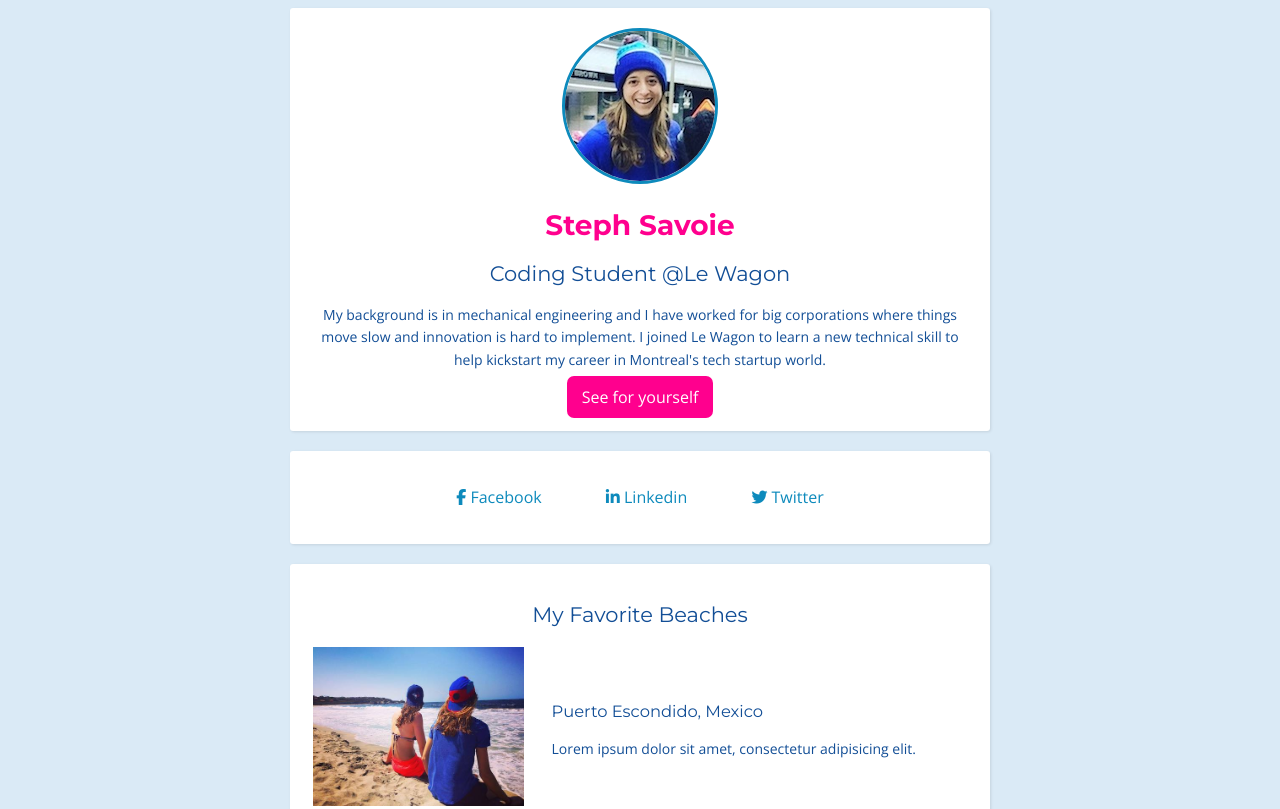
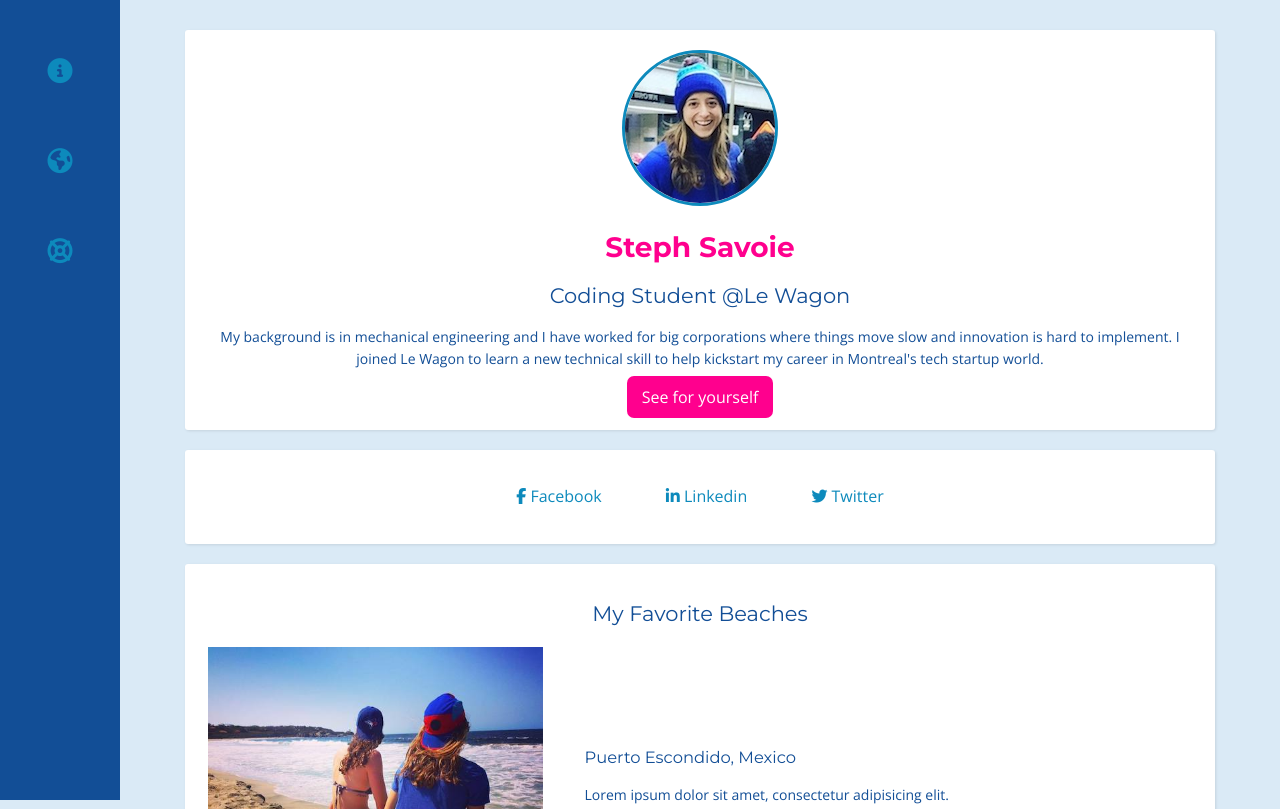
Before and after one commit to ssavoie4/profile, a plain HTML site: page index.html in a window 1280 px wide. Shown: the top 809 px of the page. Drawn offline with nearby package versions, Linux system fonts and the light colour scheme.

Commit message:
make my profile prettier

```diff
--- a/index.html
+++ b/index.html
@@ -8,6 +8,26 @@
     <link rel="stylesheet" href="style.css">
   </head>
   <body>
+    <div id="sidebar">
+      <ul>
+        <li>
+          <a href="#">
+            <i class="fa fa-info-circle" aria-hidden="true"></i>
+          </a>
+        </li>
+        <li>
+          <a href="#">
+            <i class="fa fa-globe" aria-hidden="true"></i>
+          </a>
+        </li>
+        <li>
+          <a href="#">
+            <i class="fa fa-life-ring" aria-hidden="true"></i>
+          </a>
+        </li>
+      </ul>
+    </div>
+    <div id="page-content">
       <div class="container">
         <div class="card-white text-center">
           <img src="images/steph.jpg" alt="Steph's profile picture" class="img-circle">
@@ -91,5 +111,6 @@
           </ul>
         </div>
       </div>
+    </div>
   </body>
 </html>
--- a/style.css
+++ b/style.css
@@ -1,5 +1,3 @@
-
-
 body {
   background-color: #DAEAF6;
   color: #124E96;
@@ -35,26 +33,20 @@ a:hover {
 
 /* custom design */
 .container {
-  width: 700px;
-  margin: 0 auto; /* This automatically sets left/right margins */
+  width: 90%;
+  margin: 30px auto;
 }
 
-@media (max-width: 960px) {
-  /* For a screen < 960px, this CSS will be read */
-  .container {
-    width: 700px;
+#page-content {
+  margin-left: 120px;
+}
+
+@media (max-width: 768px) {
+  #page-content{
+    margin-left: 0px;
   }
-}
-@media (max-width: 720px) {
-  /* For a screen < 720px, this CSS will be read */
-  .container {
-    width: 500px;
-  }
-}
-@media (max-width: 540px) {
-  /* For a screen < 540px, this CSS will be read */
-  .container {
-    width: 300px;
+  #sidebar {
+    display: none;
   }
 }
 
@@ -85,13 +77,17 @@ a:hover {
 }
 
 .list-inline {
-  padding-left: 0px;
+  padding-left: 0;
 }
 
 .list-inline li {
   list-style: none;
   display: inline;
   margin: 30px;
+}
+
+.list-vertical li {
+   list-style: none;
 }
 
 .btn-red {
@@ -106,3 +102,33 @@ a:hover {
   background-color: #C0178E;
   color: white;
 }
+
+#sidebar {
+  position: fixed;
+  left: 0px;
+  top: 0px;
+  bottom: 0px;
+  width: 120px;
+  text-align: center;
+  background-color: #124E96;
+}
+
+#sidebar ul {
+  list-style: none;
+  padding-left: 0px;
+}
+
+#sidebar li {
+  margin-top:50px;
+  margin-bottom: 50px;
+}
+
+#sidebar a {
+  text-decoration: none;
+  font-size: 25px;
+  color:#0D8ABC;
+}
+
+#sidebar a:hover {
+  color: white;
+}
```
Lines whose indentation alone changed are shown as unchanged.
